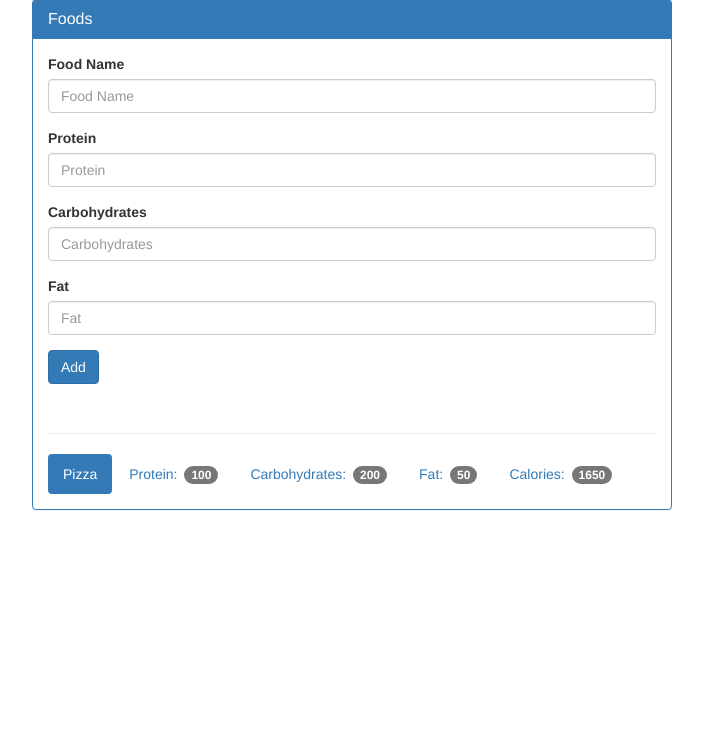
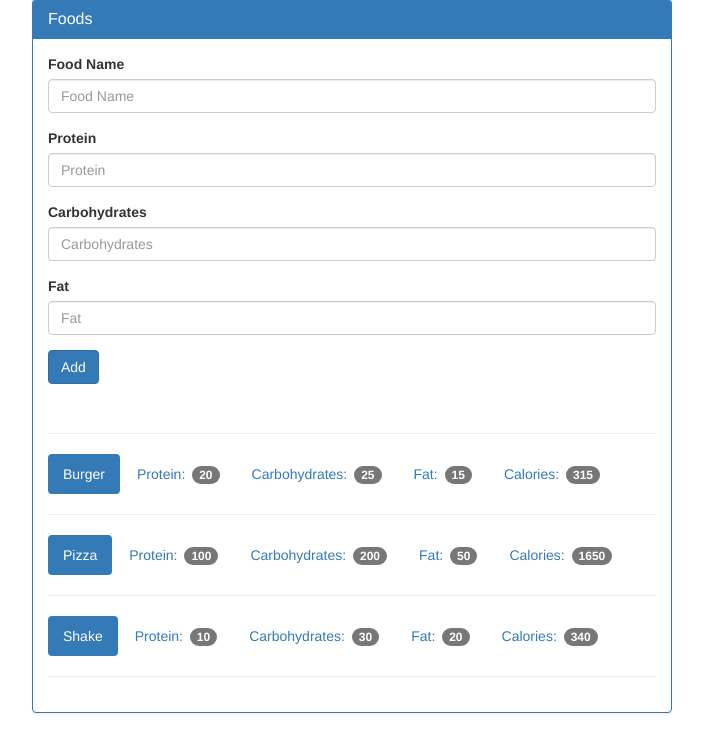
Before and after one commit to MichaelGeel/UFC_Section4_Food_Tracker, a Flask app: page /food in a window 1280 px wide. Shown: the part 71-804 px from the top of the page, without its empty margins (288-991 px from the left). Before the commit the page ends 581 px from the top, so only its background shows below. Run offline with Flask 3, Linux system fonts and the light colour scheme; data comes from the database, SQL or seed files in the repository; both versions use the stored data as it was after the commit; some libraries are stand-ins or nearby versions.

Commit message:
Late Lesson 34 Completion
I forgot the post lesson 34 commit and am halfway through lesson 35 at the time of this commit, however this lesson covered retrieving form data, and then inserting it into the databse on the POST request method for the food route.

```diff
--- a/app.py
+++ b/app.py
@@ -6,7 +6,7 @@ app = Flask(__name__)
 
 
 def connect_db():
-    sql = sqlite3.connect('D:\Learning\The Ultimate Flask Course\Section4_Food_Tracker/food_log.db')
+    sql = sqlite3.connect('D:/Learning/The Ultimate Flask Course/Section4_Food_Tracker/food_log.db')
     sql.row_factory = sqlite3.Row
     return sql
 
@@ -26,19 +26,32 @@ def index():
 
 @app.route('/food', methods=['GET', 'POST'])
 def food():
+    db = get_db()
+
     if request.method == "POST":
 
+        # Retreiving the form data entered via the POST method.
         name = request.form['food-name']
-        carbs = request.form['carbohydrates']
-        protein = request.form['protein']
-        fat = request.form['fat']
+        carbs = int(request.form['carbohydrates'])
+        protein = int(request.form['protein'])
+        fat = int(request.form['fat'])
+
         calories = (protein*4) + (carbs*4) + (fat*9)
 
-        db = get_db()
+        # Inserting the values into the database as a new food item.
+        db.execute('insert into food (name, protein, carbohydrates, fat, calories) VALUES (?, ?, ?, ?, ?)', \
+                   [name, protein, carbs, fat, calories])
+        db.commit()
 
-        return "<h1>{}{}{}{}</h1>".format(request.form['food-name'], request.form['protein'], request.form['carbohydrates'], request.form['fat'])
+        # Calling the food route using the get method here to save on processing.
+        return render_template('add_food.html')
     else:
-        return render_template('add_food.html')
+        # Fetching all items from the database.
+        cur = db.execute('select name, protein, carbohydrates, fat, calories from food;')
+        results = cur.fetchall()
+
+        # Returning the form with the food items from the database.
+        return render_template('add_food.html', results=results)
 
 @app.route('/view')
 def view():
--- a/templates/add_food.html
+++ b/templates/add_food.html
@@ -65,13 +65,16 @@
 
               <div class="page-header"></div>
 
+              {% for item in results %}
               <ul class="nav nav-pills" role="tablist">
-                <li class="active"><a>Pizza</a></li>
-                <li><a>Protein: <span class="badge">100</span></a></li>
-                <li><a>Carbohydrates: <span class="badge">200</span></a></li>
-                <li><a>Fat: <span class="badge">50</span></a></li>
-                <li><a>Calories: <span class="badge">1650</span></a></li>
+                <li class="active"><a>{{ item['name'] }}</a></li>
+                <li><a>Protein: <span class="badge">{{ item['protein'] }}</span></a></li>
+                <li><a>Carbohydrates: <span class="badge">{{ item['carbohydrates'] }}</span></a></li>
+                <li><a>Fat: <span class="badge">{{ item['fat'] }}</span></a></li>
+                <li><a>Calories: <span class="badge">{{ item['calories'] }}</span></a></li>
               </ul>
+              <hr class="food-div">
+              {% endfor %}
             </div>
 
           </div>
```
Also changed, not shown: Section4_Notes.txt (+26 -0 lines), food_log.db, 1 other file.
